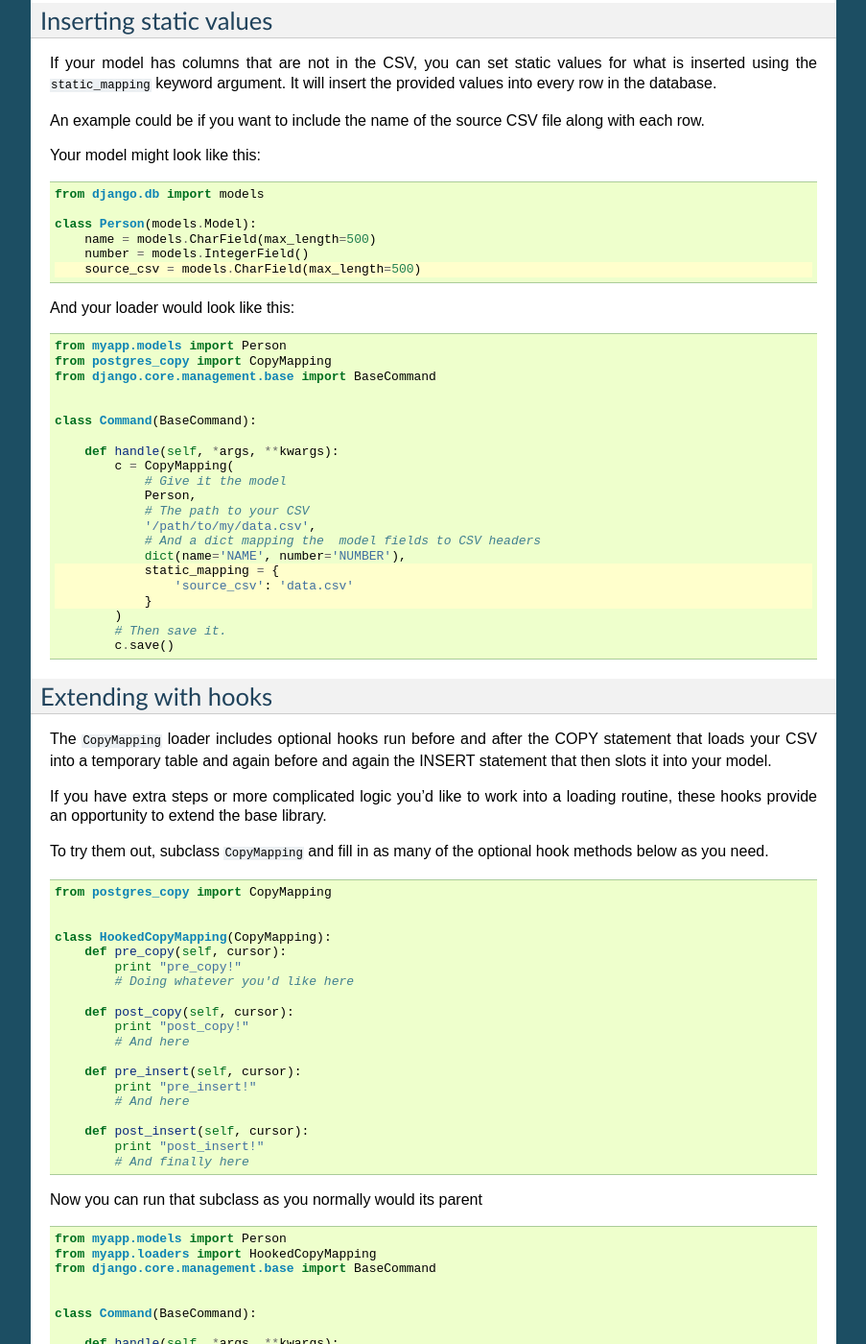
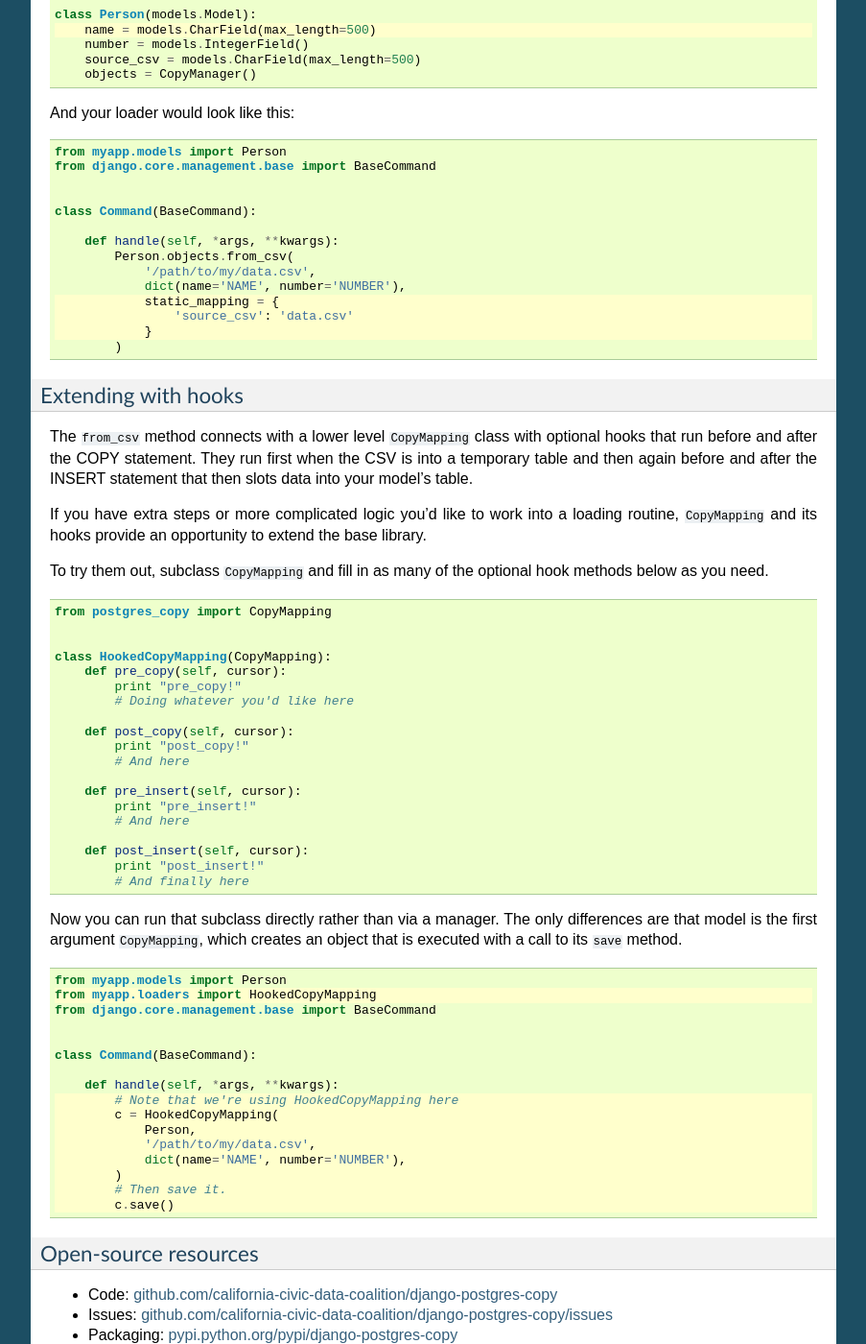
Before and after one commit to palewire/django-postgres-copy, a Sphinx documentation site: the page built from docs/index.rst, in a window 1280 px wide and 1400 px high, scrolled down 5314 px. Shown: the whole window at 96% size, without its empty margins (198-1101 px from the left). Built offline with Sphinx 7.4.7, drawn with Linux system fonts in a browser that asks for light colours; some of the changed text lies outside the part shown.

Commit message:
Updated more examples

```diff
--- a/docs/index.rst
+++ b/docs/index.rst
@@ -6,7 +6,7 @@ Quickly move comma-delimited data in and out of a Django model using PostgreSQL'
 
 
 Why and what for?
------------------
+=================
 
 `The people <http://www.californiacivicdata.org/about/>`_ who made this library are data journalists. We are often downloading, cleaning and analyzing new data.
 
@@ -48,7 +48,7 @@ And here's how it exports a database table to a CSV.
 
 
 Installation
-------------
+============
 
 The package can be installed from the Python Package Index with `pip`.
 
@@ -59,7 +59,7 @@ The package can be installed from the Python Package Index with `pip`.
 You will of course have to have Django, PostgreSQL and an adapter between the two (like `psycopg2 <http://initd.org/psycopg/docs/>`_) already installed to put this library to use.
 
 An example
-----------
+==========
 
 It all starts with a CSV file you'd like to load into your database. This library is intended to be used with large files but here's something simple as an example.
 
@@ -92,7 +92,7 @@ If the model hasn't been created in your database, that needs to happen.
     $ python manage.py migrate
 
 How to import data
-~~~~~~~~~~~~~~~~~~
+------------------
 
 Here's how to create a script to import CSV data into the model. Our favorite way to do this is to write a `custom Django management command <https://docs.djangoproject.com/en/1.11/howto/custom-management-commands/>`_.
 
@@ -120,7 +120,7 @@ Run your loader and that's it.
     $ python manage.py myimportcommand
 
 How to export data
-~~~~~~~~~~~~~~~~~~
+------------------
 
 .. code-block:: python
     :emphasize-lines: 1,8-10
@@ -144,19 +144,17 @@ Run your loader and that's it.
 That's it!
 
 
-``CopyMapping`` API
--------------------
+Import options
+==============
 
-.. class:: CopyMapping(model, csv_path, mapping[, using=None, delimiter=',', null=None, force_not_null=None, force_null=None, encoding=None, static_mapping=None])
+The ``from_csv`` method has the following arguments and keywords options.
 
-The following are the arguments and keywords that may be used during
-instantiation of ``CopyMapping`` objects.
+.. class:: from_csv(csv_path, mapping[, using=None, delimiter=',', null=None, force_not_null=None, force_null=None, encoding=None, static_mapping=None])
+
 
 =================  =========================================================
 Argument           Description
 =================  =========================================================
-``model``          The target model, *not* an instance.
-
 ``csv_path``       The path to the delimited data source file
                    (e.g., a CSV)
 
@@ -209,26 +207,6 @@ Keyword Arguments
 =====================  =====================================================
 
 
-``save()`` keyword arguments
-----------------------------
-
-.. method:: CopyMapping.save([silent=False, stream=sys.stdout])
-
-The ``save()`` method also accepts keywords.  These keywords are used for controlling output logging and error handling.
-
-===========================  =================================================
-Keyword Arguments            Description
-===========================  =================================================
-``silent``                   By default, non-fatal error notifications are
-                             printed to ``sys.stdout``, but this keyword may
-                             be set to disable these notifications.
-
-``stream``                   Status information will be written to this file
-                             handle.  Defaults to using ``sys.stdout``, but
-                             any object with a ``write`` method is supported.
-===========================  =================================================
-
-
 Transforming data
 -----------------
 
@@ -249,11 +227,13 @@ A model to store the data as you'd prefer to might look like this.
 .. code-block:: python
 
     from django.db import models
+    from postgres_copy import CopyManager
 
 
     class Person(models.Model):
         name = models.CharField(max_length=500)
         value = models.IntegerField()
+        objects = CopyManager()
 
 But if the CSV file was loaded directly into the database, you would receive a data type error when the 'yes' and 'no' strings were inserted into the integer field.
 
@@ -285,13 +265,18 @@ This example uses a `CASE statement <http://www.postgresql.org/docs/9.4/static/p
 Back in the models file the custom field can be substituted for the default.
 
 .. code-block:: python
+    :emphasize-lines: 3,7
 
     from django.db import models
+    from postgres_copy import CopyManager
     from myapp.fields import MyIntegerField
+
 
     class Person(models.Model):
         name = models.CharField(max_length=500)
         value = MyIntegerField()
+        objects = CopyManager()
+
 
 Run your loader and it should finish fine.
 
@@ -306,12 +291,16 @@ You must name the method so that the field name is sandwiched between ``copy_``
 For the example above, the model might be modified to look like this.
 
 .. code-block:: python
+    :emphasize-lines: 10-16
 
     from django.db import models
+    from postgres_copy import CopyManager
+
 
     class Person(models.Model):
         name = models.CharField(max_length=500)
         value = models.IntegerField()
+        objects = CopyManager()
 
         def copy_value_template(self):
           return """
@@ -350,46 +339,43 @@ Your model might look like this:
     :emphasize-lines: 6
 
     from django.db import models
+    from postgres_copy import CopyManager
+
 
     class Person(models.Model):
         name = models.CharField(max_length=500)
         number = models.IntegerField()
         source_csv = models.CharField(max_length=500)
+        objects = CopyManager()
+
 
 And your loader would look like this:
 
 .. code-block:: python
-    :emphasize-lines: 16-18
+    :emphasize-lines: 11-13
 
     from myapp.models import Person
-    from postgres_copy import CopyMapping
     from django.core.management.base import BaseCommand
 
 
     class Command(BaseCommand):
 
         def handle(self, *args, **kwargs):
-            c = CopyMapping(
-                # Give it the model
-                Person,
-                # The path to your CSV
+            Person.objects.from_csv(
                 '/path/to/my/data.csv',
-                # And a dict mapping the  model fields to CSV headers
                 dict(name='NAME', number='NUMBER'),
                 static_mapping = {
                     'source_csv': 'data.csv'
                 }
             )
-            # Then save it.
-            c.save()
 
 
 Extending with hooks
 --------------------
 
-The ``CopyMapping`` loader includes optional hooks run before and after the COPY statement that loads your CSV into a temporary table and again before and again the INSERT statement that then slots it into your model.
+The ``from_csv`` method connects with a lower level ``CopyMapping`` class with optional hooks that run before and after the COPY statement. They run first when the CSV is into a temporary table and then again before and after the INSERT statement that then slots data into your model's table.
 
-If you have extra steps or more complicated logic you'd like to work into a loading routine, these hooks provide an opportunity to extend the base library.
+If you have extra steps or more complicated logic you'd like to work into a loading routine, ``CopyMapping`` and its hooks provide an opportunity to extend the base library.
 
 To try them out, subclass ``CopyMapping`` and fill in as many of the optional hook methods below as you need.
 
@@ -416,9 +402,11 @@ To try them out, subclass ``CopyMapping`` and fill in as many of the optional ho
             # And finally here
 
 
-Now you can run that subclass as you normally would its parent
+Now you can run that subclass directly rather than via a manager. The only differences are that model is the first argument ``CopyMapping``, which creates an object that is executed with a call to its ``save`` method.
 
 .. code-block:: python
+    :emphasize-lines: 2,9-16
+
 
     from myapp.models import Person
     from myapp.loaders import HookedCopyMapping
```
